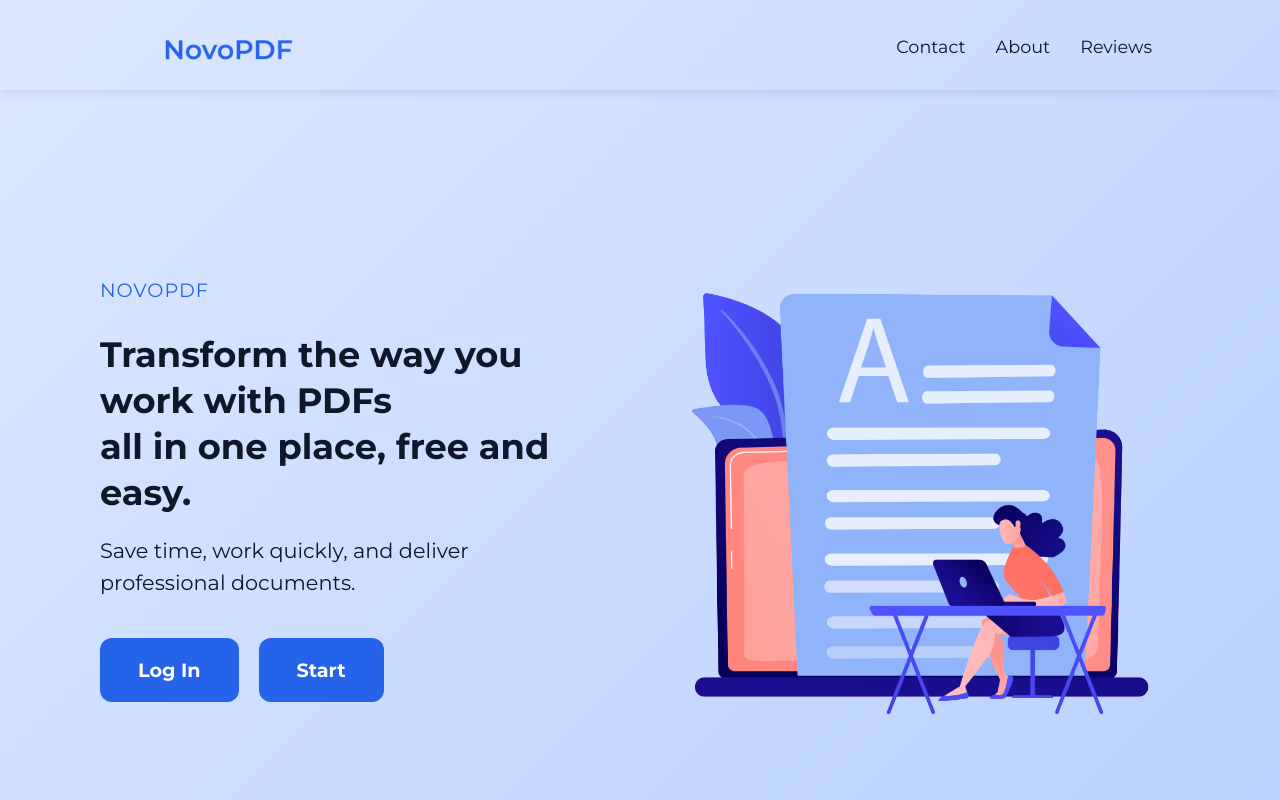
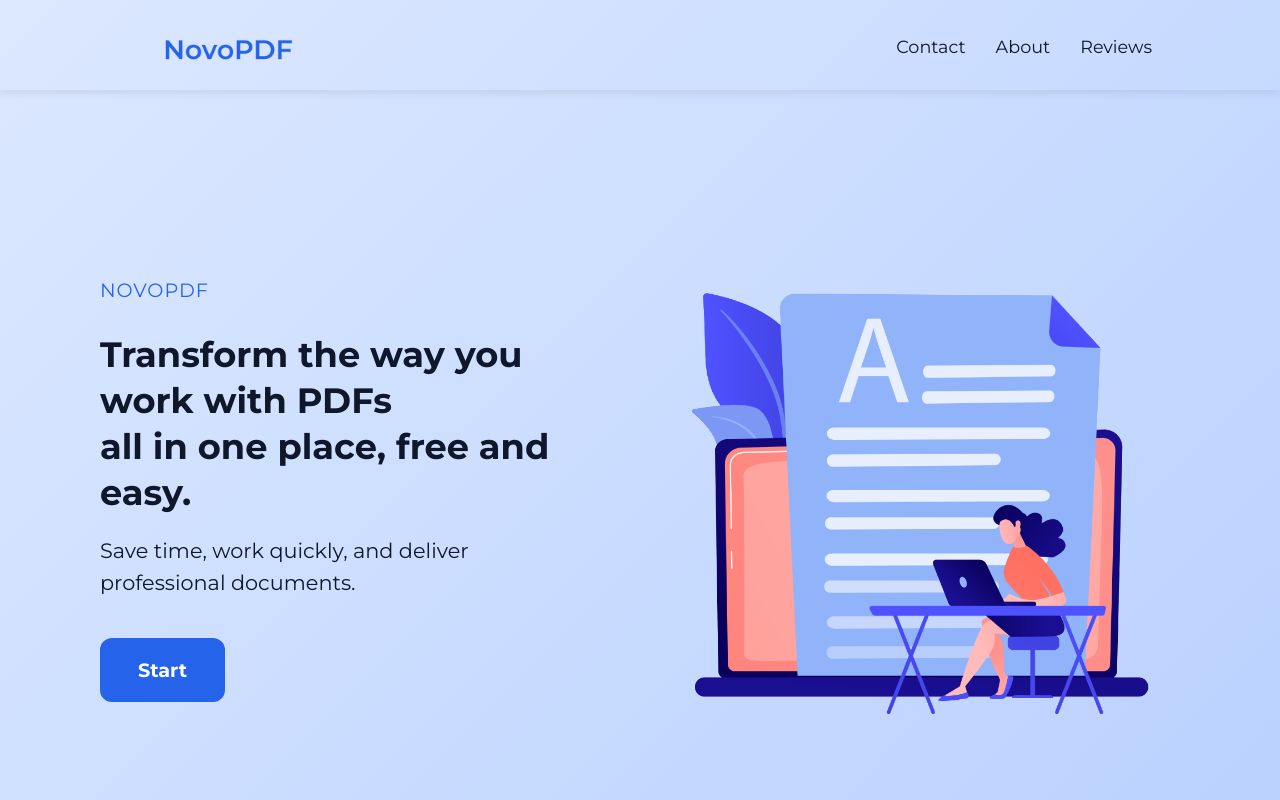
Before and after one commit to mari0ddev/NovoPDF-, a React (Create React App) app: page / in a window 1280 px wide. Shown: the top 800 px of the page. Built offline with nearby package versions, Linux system fonts and the light colour scheme.

Commit message:
Update LandingPage.js

```diff
--- a/src/LandingPage.js
+++ b/src/LandingPage.js
@@ -36,14 +36,7 @@
           </p>
           <h3>Save time, work quickly, and deliver professional documents.</h3>
 
-          <a
-            href="https://calendly.com/mariodumidesign/30min"
-            target="_blank"
-            rel="noopener noreferrer"
-            className="cta-btn"
-          >
-            Log In
-          </a>
+
           <Link to="/editor" className="cta-btn">
             Start
           </Link>
```
